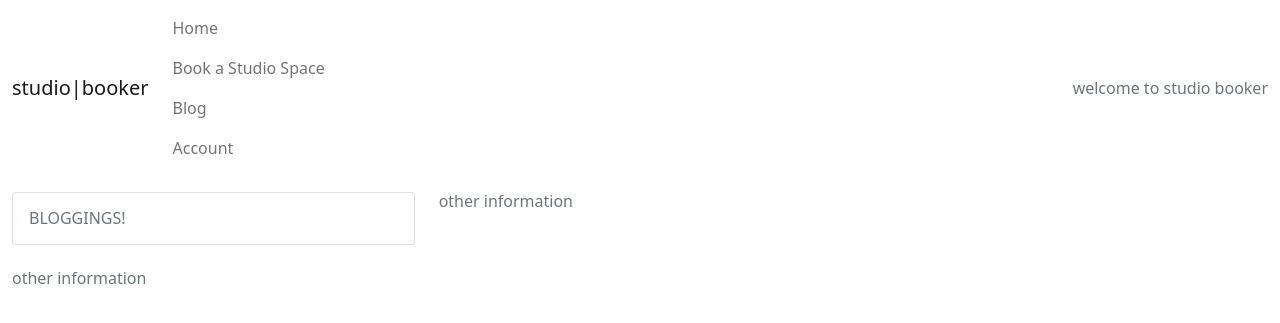
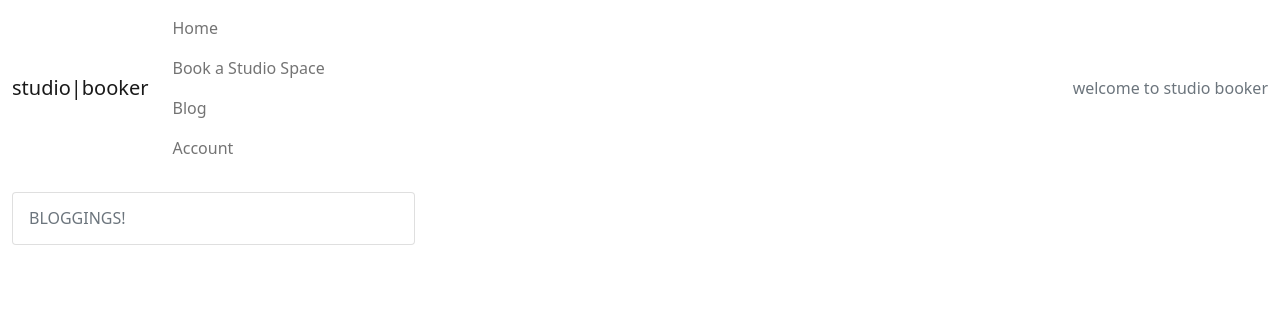
Before and after one commit to l3wk3m/studiobooker, a Django app: page /blog/ in a window 1280 px wide. Shown: the top 323 px of the page. Run offline with Django 3.2, Linux system fonts and the light colour scheme.

Commit message:
final commit

```diff
--- a/booking/templates/booking/blog.html
+++ b/booking/templates/booking/blog.html
@@ -19,14 +19,6 @@
                         </div>
                     </div>
                 </div>
-                <div class="col-12 col-md-8">
-                    <h3 class="card-text text-muted h6">other information</h3>
-                </div>
-            </div>
-            <div class="row">
-                <div class="col-12 col-md-8">
-                    <h3 class="card-text text-muted h6">other information</h3>
-                </div>
             </div>
         </div>
     </div>
```
Also changed, not shown: booking/templates/booking/booking.html (+1 -6 lines), booking/templates/booking/index.html (+2 -9 lines), README.md.
